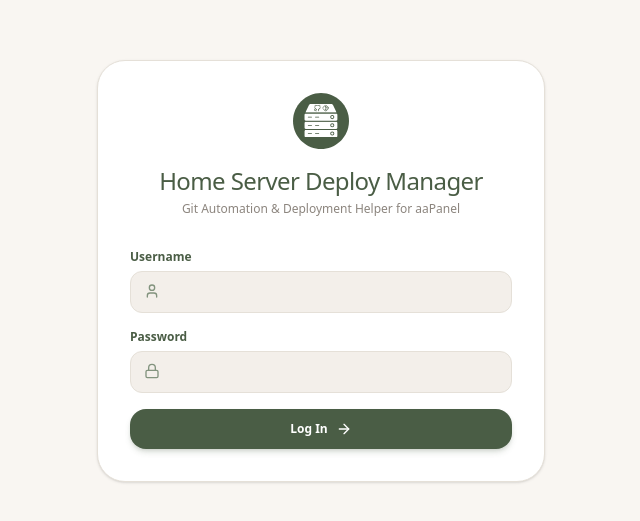
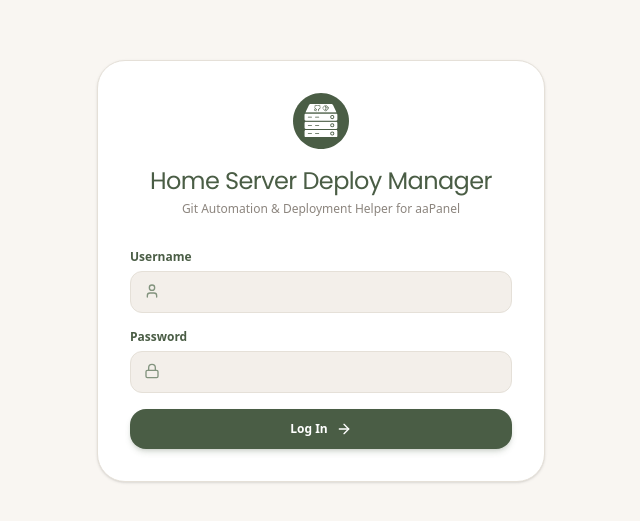
Before and after one commit to nv-sulistyo/hsdm, a React (Vite) app: page / in a window 1280 px wide. Shown: the part 129-650 px from the top of the page, without its empty margins (319-959 px from the left). Built offline with nearby package versions, Linux system fonts and the light colour scheme.

Commit message:
Fix Google Fonts import order in Tailwind 4 CSS

```diff
--- a/src/index.css
+++ b/src/index.css
@@ -1,6 +1,6 @@
+@import url('https://fonts.googleapis.com/css2?family=Poppins:wght@400;500;600;700&family=Plus+Jakarta+Sans:ital,wght@0,400..700;1,400..700&family=JetBrains+Mono:wght@400;500;600&display=swap');
+
 @import "tailwindcss";
-
-@import url('https://fonts.googleapis.com/css2?family=Poppins:wght@400;500;600;700&family=Plus+Jakarta+Sans:ital,wght@0,400..700;1,400..700&family=JetBrains+Mono:wght@400;500;600&display=swap');
 
 @theme {
   --font-serif: 'Poppins', system-ui, sans-serif;
```
